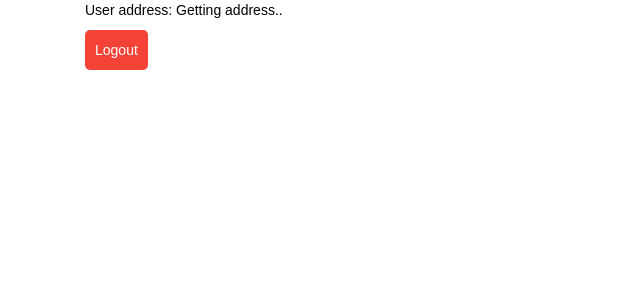
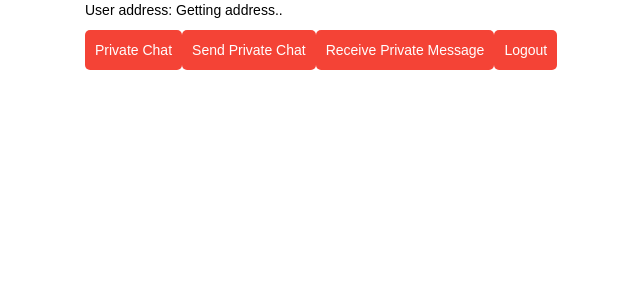
Before and after one commit to clementckm/chatapp, a React (Create React App) app: page / in a window 1280 px wide. Shown: the top 300 px of the page, without its empty margins (180-820 px from the left). Built offline with nearby package versions, Linux system fonts and the light colour scheme; no server answers; what web3 would draw is missing.

Commit message:
add private chat

```diff
--- a/src/App.js
+++ b/src/App.js
@@ -13,6 +13,7 @@ class App extends Component {
     this.state = {
       loggedIn: 'Loading',
       userAddress: 'Getting address..',
+      to:'',
       userLoggedIn:[],
       chatHistory:[],
       value: '',
@@ -23,6 +24,10 @@ class App extends Component {
       }
     }
 
+    socket.on('PRIVATE_MESSAGE', function(msg) {
+      console.log(msg);
+      addMessage(msg);
+    });
     socket.on('RECEIVE_MESSAGE', function(data){
       addMessage(data);
     });
@@ -55,6 +60,9 @@ class App extends Component {
     this.handlePressEnter = this.handlePressEnter.bind(this);
     this.logout = this.logout.bind(this);
     this.signIn = this.signIn.bind(this);
+    this.signInPrivate = this.signInPrivate.bind(this);
+    this.sendPrivate = this.sendPrivate.bind(this);
+    this.receivePrivate = this.receivePrivate.bind(this);
   }
 
   getAccounts(){
@@ -111,6 +119,26 @@ class App extends Component {
     }
   }
 
+  signInPrivate () {
+    // this.setState()
+    console.log('triggered private function in app.js')
+      socket.emit('JOIN', this.state.userAddress);
+      console.log('emitted to join room message in app.js')
+      // socket.emit('message', 'welcome to private chat');
+  }
+
+  sendPrivate () {
+    socket.emit('PRIVATE_MESSAGE', { msg:'Private message from client', room: this.state.userAddress})
+  }
+
+  receivePrivate () {
+    // socket.on('JOIN', function(room) {
+    //   console.log('room hash:', room)
+    //   socket.join(room);
+    //   console.log('join room')
+
+  }
+
   signIn () {
     socket.emit('ONLINE',{
       userAddress: this.state.userAddress
@@ -152,6 +180,9 @@ class App extends Component {
               value={this.state.value}
               chatHistory={this.state.chatHistory}
               userLoggedIn={this.state.userLoggedIn}
+              signInPrivate={this.signInPrivate}
+              sendPrivate={this.sendPrivate}
+              receivePrivate={this.receivePrivate}
               />}
            />
         </Switch>
--- a/src/Chat.js
+++ b/src/Chat.js
@@ -41,7 +41,9 @@ class Chat extends Component {
       this.handlePressEnter = this.handlePressEnter.bind(this);
       this.logout = this.logout.bind(this);
       this.reconnect = this.reconnect.bind(this);
-
+      this.signInPrivate = this.signInPrivate.bind(this);
+      this.sendPrivate = this.sendPrivate.bind(this);
+      this.receivePrivate = this.receivePrivate.bind(this);
     }
 
     handleInputChange(evt) {
@@ -54,6 +56,21 @@ class Chat extends Component {
         this.props.generateMessage();
         evt.preventDefault();
       }
+    }
+
+    signInPrivate () {
+      console.log('triggered chat.js private message')
+      this.props.signInPrivate();
+    }
+
+    sendPrivate () {
+      console.log('send private messsage')
+      this.props.sendPrivate();
+    }
+
+    receivePrivate () {
+      console.log('receive private function triggered')
+      this.props.receivePrivate();
     }
 
     logout(){
@@ -72,8 +89,10 @@ class Chat extends Component {
           <Row>
           <Col sm={8} smOffset={2}>
            <P>User address: {this.props.userAddress}</P>
-
-          <Button onClick={this.logout}>Logout</Button>
+           <Button onClick={this.signInPrivate}>Private Chat</Button>
+           <Button onClick={this.sendPrivate}>Send Private Chat</Button>
+           <Button onClick={this.receivePrivate}>Receive Private Message</Button>
+           <Button onClick={this.logout}>Logout</Button>
           </Col>
           </Row>
           {this.props.loggedIn === "Successfully connected to MetaMask" ?
--- a/src/ChatHistory.js
+++ b/src/ChatHistory.js
@@ -45,7 +45,6 @@ class ChatHistory extends Component {
   }
   scrollToBottom() {
     const node = ReactDOM.findDOMNode(this.el)
-    console.log(node)
     node.scrollIntoView();
 
   }
--- a/src/UserList.js
+++ b/src/UserList.js
@@ -6,6 +6,7 @@ class UserList extends Component {
     super(props);
 
   }
+
 
   render() {
     return (
--- a/src/index.js
+++ b/src/index.js
@@ -17,5 +17,5 @@ injectGlobal`
   }
 `;
 
-ReactDOM.render(  <BrowserRouter><App /></BrowserRouter>, document.getElementById('root'));
+ReactDOM.render(<BrowserRouter><App /></BrowserRouter>, document.getElementById('root'));
 registerServiceWorker();
--- a/src/socket.js
+++ b/src/socket.js
@@ -1,6 +1,6 @@
 import io from "socket.io-client"
 // const port = process.env.PORT || 'localhost:5000';
 // this.socket = io(port);
-const port = 'https://obscure-hollows-61259.herokuapp.com/';
-// const port = process.env.PORT || 'localhost:5000';
+// const port = 'https://obscure-hollows-61259.herokuapp.com/';
+const port = process.env.PORT || 'localhost:5000';
 export var socket = io(port);
```
